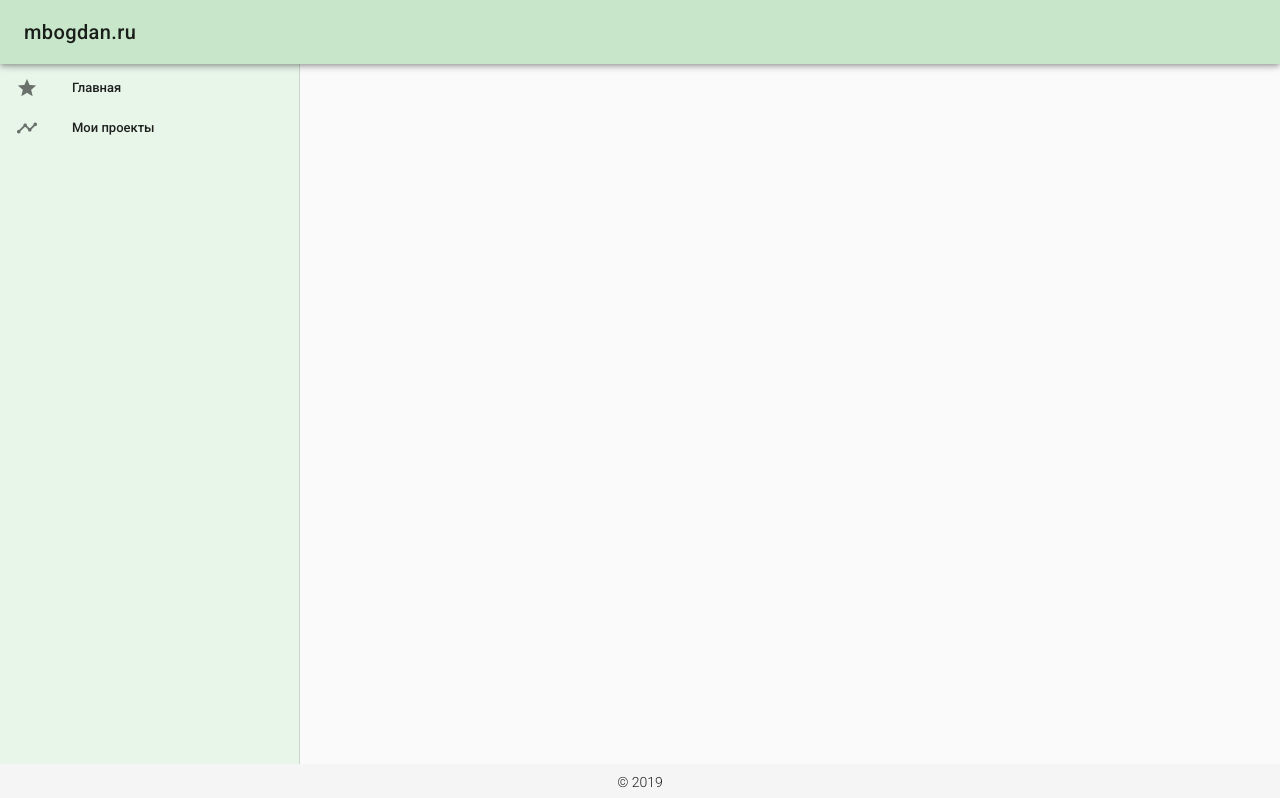
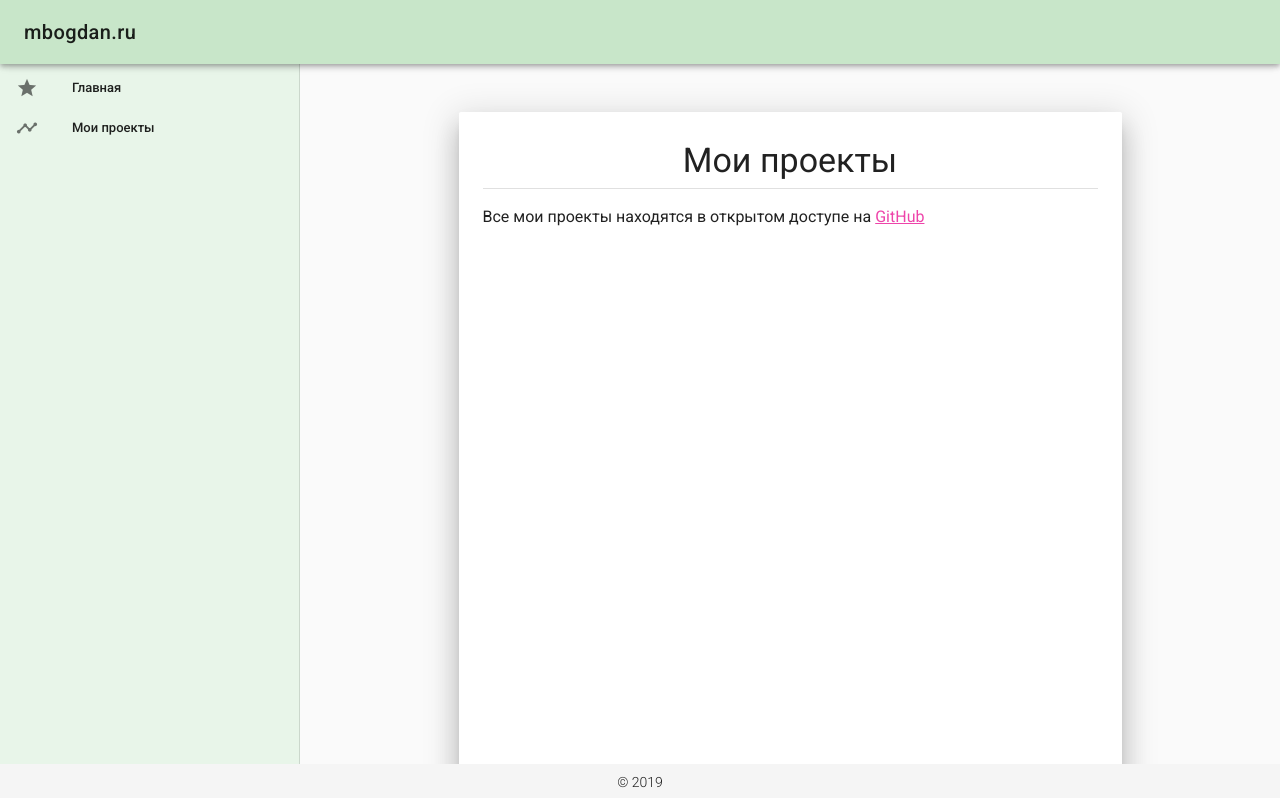
Before and after one commit to mv-bogdan/vue-site, a Vue app: page /projects in a window 1280 px wide. Shown: the top 798 px of the page. Built offline with nearby package versions, Linux system fonts and the light colour scheme.

Commit message:
adding content (4)

```diff
--- a/src/App.vue
+++ b/src/App.vue
@@ -69,7 +69,7 @@ export default {
             this.$router.push('/')
         },
         about: function () {
-            this.$router.push('/about')
+            this.$router.push('/projects')
         },
     },
     computed: {
--- a/src/components/about.vue
+++ /dev/null
@@ -1,45 +0,0 @@
-<template>
-    <v-container fluid>
-        <v-slide-y-transition mode="out-in">
-            <v-layout column align-center
-                      v-for="elevation in elevations"
-                      :key="elevation"
-                      md12>
-                <v-sheet
-                        :elevation="elevation"
-                        class="mx-auto"
-                        height="800"
-                        width="75%"
-                        maxwidth="90%"
-                >
-                    <v-jumbotron>
-                        <v-container fill-height>
-                            <v-layout>
-                                <v-flex>
-                                    <h2 class="display-1">Мои проекты</h2>
-
-                                    <v-divider class="my-3"></v-divider>
-
-                                    <span class="subheading">Все мои проекты находятся в открытом доступе на <a target="_blank" href="https://github.com/mv-bogdan">GitHub</a></span>
-                                </v-flex>
-                            </v-layout>
-                        </v-container>
-                    </v-jumbotron>
-                </v-sheet>
-            </v-layout>
-        </v-slide-y-transition>
-    </v-container>
-</template>
-
-<script>
-    export default {
-        name: "about",
-        data: () => ({
-            elevations: [18]
-        })
-    }
-</script>
-
-<style scoped>
-
-</style>
--- a/src/components/mainPage.vue
+++ b/src/components/mainPage.vue
@@ -12,15 +12,13 @@
                     width="75%"
                     maxwidth="90%"
             >
-                    <v-container wrap row>
-                        <v-layout>
+                <v-container grid-list-md>
+                    <v-layout>
                             <v-flex>
-                                <h1 align="center">Обо мне</h1>
-                                <v-divider class="my-1"></v-divider>
+                                <h1 align="center" class="display-1">Обо мне</h1>
+                                <v-divider class="my-2"></v-divider>
                             </v-flex>
                          </v-layout>
-                    </v-container>
-                    <v-container grid-list-md>
                         <v-layout row wrap>
                             <v-flex xs12 sm3>
                                 <v-card
--- /dev/null
+++ b/src/components/projects.vue
@@ -0,0 +1,45 @@
+<template>
+    <v-container fluid>
+        <v-slide-y-transition mode="out-in">
+            <v-layout column align-center
+                      v-for="elevation in elevations"
+                      :key="elevation"
+                      md12>
+                <v-sheet
+                        :elevation="elevation"
+                        class="mx-auto"
+                        height="800"
+                        width="75%"
+                        maxwidth="90%"
+                >
+                    <v-container grid-list-md>
+                        <v-layout>
+                            <v-flex>
+                                <h1 align="center" class="display-1">Мои проекты</h1>
+                                <v-divider class="my-2"></v-divider>
+                            </v-flex>
+                        </v-layout>
+                        <v-layout row wrap>
+                            <v-flex xs12 sm9>
+                                <span class="subheading">Все мои проекты находятся в открытом доступе на <a target="_blank" href="https://github.com/mv-bogdan">GitHub</a></span>
+                            </v-flex>
+                        </v-layout>
+                    </v-container>
+                </v-sheet>
+            </v-layout>
+        </v-slide-y-transition>
+    </v-container>
+</template>
+
+<script>
+    export default {
+        name: "about",
+        data: () => ({
+            elevations: [18]
+        })
+    }
+</script>
+
+<style scoped>
+
+</style>
--- a/src/router/index.js
+++ b/src/router/index.js
@@ -1,7 +1,7 @@
 import Vue from 'vue'
 import Router from 'vue-router'
 import mainPage from '../components/mainPage'
-import about from '../components/about'
+import projects from '../components/projects'
 
 
 Vue.use(Router)
@@ -15,9 +15,9 @@ export default new Router({
             component: mainPage,
         },
         {
-            path: '/about',
-            name: 'About',
-            component: about,
+            path: '/projects',
+            name: 'projects',
+            component: projects,
         },
     ],
 })
```
